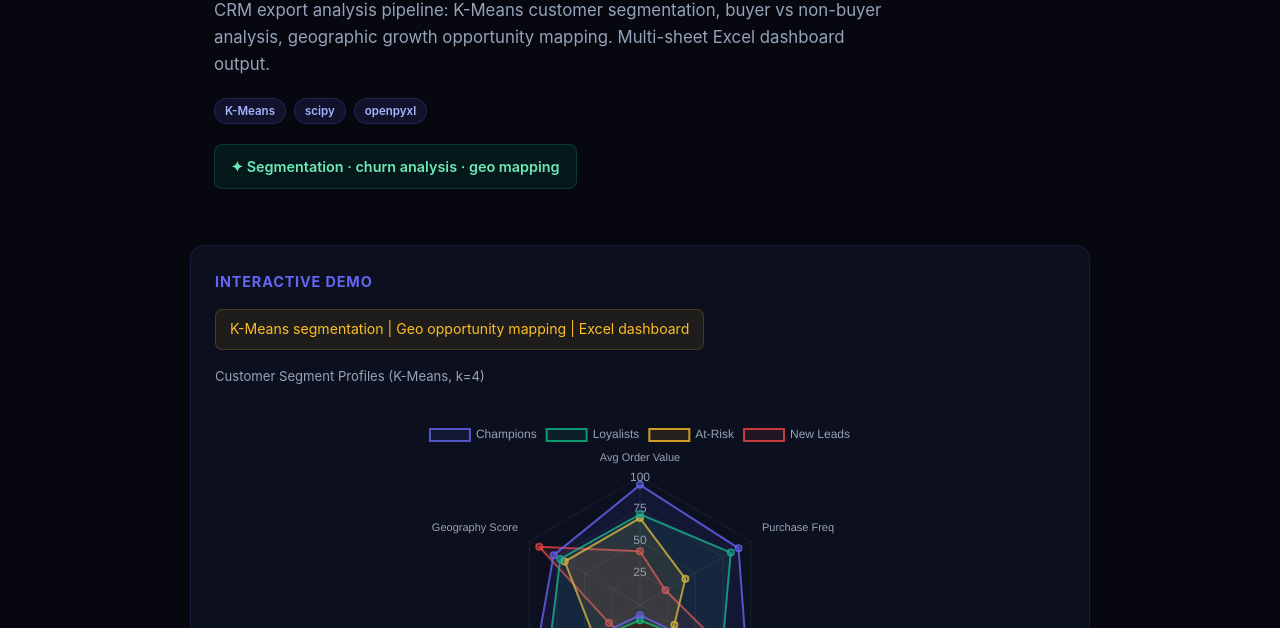
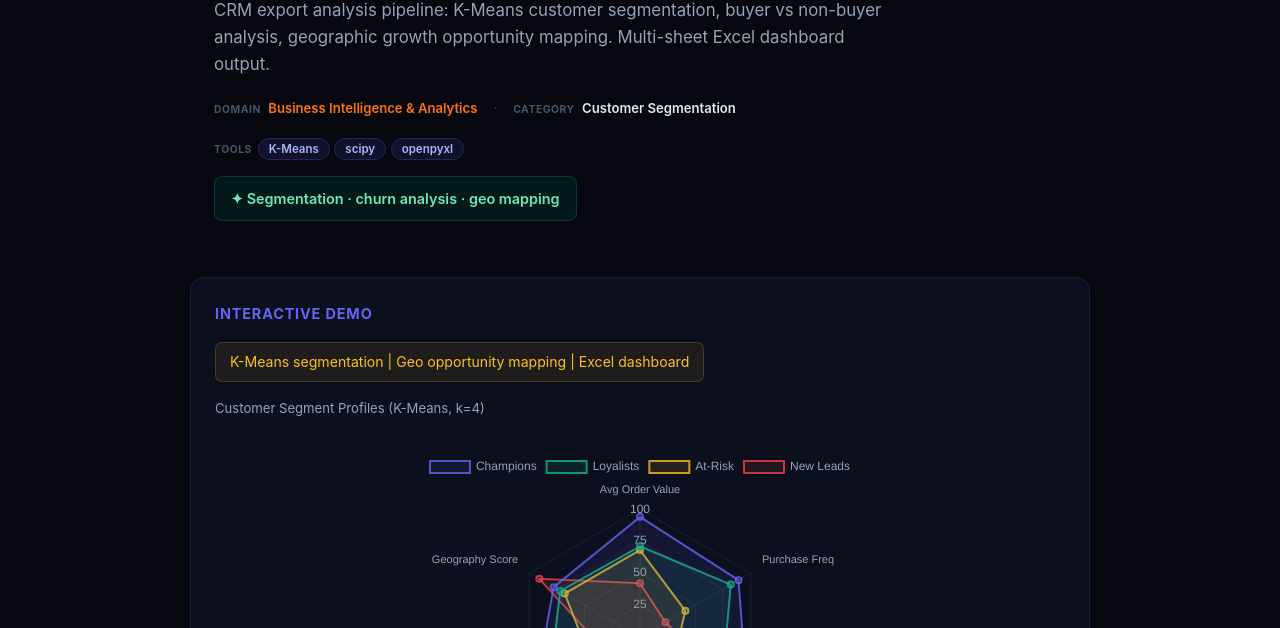
Before and after one commit to Sandyyy123/customer-lead-profiler, a plain HTML site: page index.html in a window 1280 px wide. Shown: the part 172-800 px from the top of the page. Drawn offline with nearby package versions, Linux system fonts and the light colour scheme.

Commit message:
Update index.html: domain sections, remove LinkedIn

```diff
--- a/index.html
+++ b/index.html
@@ -49,7 +49,14 @@ footer{text-align:center;padding:32px;color:var(--muted);font-size:.82rem;border
 <div class="hero">
   <h1>Customer Lead Profiler</h1>
   <p>CRM export analysis pipeline: K-Means customer segmentation, buyer vs non-buyer analysis, geographic growth opportunity mapping. Multi-sheet Excel dashboard output.</p>
-  <div class="badges"><span class="badge">K-Means</span> <span class="badge">scipy</span> <span class="badge">openpyxl</span></div>
+  <div style="display:flex;flex-wrap:wrap;gap:16px;margin-bottom:16px;font-size:.82rem">
+    <div><span style="font-size:.65rem;font-weight:700;text-transform:uppercase;letter-spacing:.05em;color:#475569">Domain</span>&nbsp;
+         <span style="font-weight:600;color:#f97316">Business Intelligence & Analytics</span></div>
+    <div style="color:#334155">·</div>
+    <div><span style="font-size:.65rem;font-weight:700;text-transform:uppercase;letter-spacing:.05em;color:#475569">Category</span>&nbsp;
+         <span style="font-weight:600;color:#e2e8f0">Customer Segmentation</span></div>
+  </div>
+  <div style="margin-bottom:16px"><span style="font-size:.65rem;font-weight:700;text-transform:uppercase;letter-spacing:.05em;color:#475569">Tools&nbsp;&nbsp;</span><span style="display:inline"><span class="badge">K-Means</span> <span class="badge">scipy</span> <span class="badge">openpyxl</span></span></div>
   <div class="metric-bar">✦ Segmentation · churn analysis · geo mapping</div>
 </div>
 <div class="card">
```
